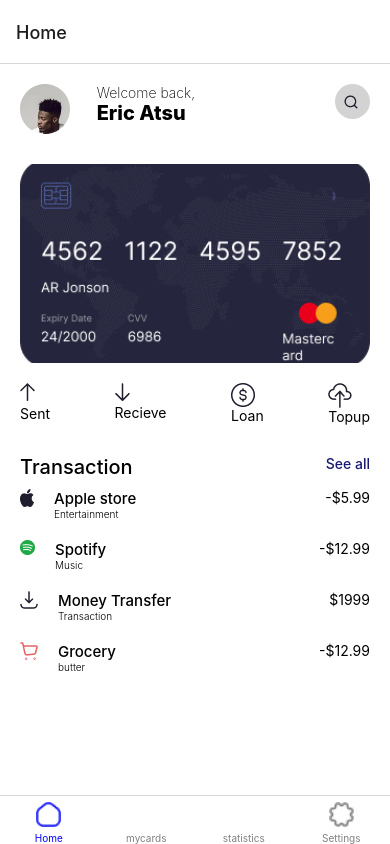
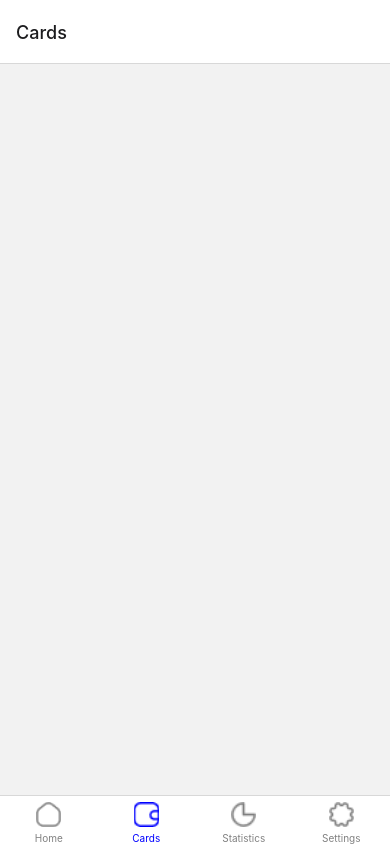
Before and after one commit to Fafakofi/rn-assignment5-11357947, a React Native app: screen /Cards in a window 390 px wide. Built offline with nearby package versions, Linux system fonts and the light colour scheme.

Commit message:
done with all bottom tabs

```diff
--- a/MyCard.js
+++ b/MyCard.js
@@ -1,6 +1,6 @@
 import { StyleSheet, Text, View}from 'react-native';
 
-export default function myCards(){
+export default function MyCards(){
 
 
 
--- a/Navigator.js
+++ b/Navigator.js
@@ -5,7 +5,7 @@
 import Settings from './Settings';
 import { Image } from 'react-native';
 import Statistics from './Statistics';
-import myCards from './MyCard';
+import MyCards from './MyCard';
 
 
 const Tab = createBottomTabNavigator();
@@ -39,8 +39,8 @@
             })}
       >
         <Tab.Screen name="Home" component={Home} />
-        <Tab.Screen name="mycards" component={Settings} />
-        <Tab.Screen name="statistics" component={Settings} />
+        <Tab.Screen name="Cards" component={MyCards} />
+        <Tab.Screen name="Statistics" component={ Statistics} />
         <Tab.Screen name="Settings" component={Settings} />
       </Tab.Navigator>
     </NavigationContainer>
```
